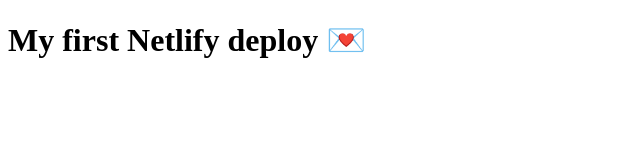
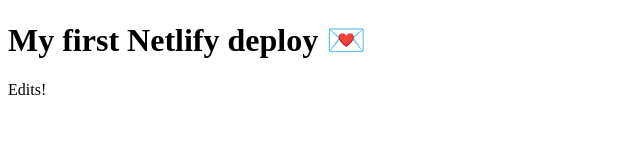
Before and after one commit to vijaylama/delete, a plain HTML site: page index.html in a window 1280 px wide. Shown: the full height of the page, 0-640 px from the left. Drawn offline with Linux system fonts and the light colour scheme.

Commit message:
add edits

```diff
--- a/index.html
+++ b/index.html
@@ -7,5 +7,6 @@
 </head>
 <body>
   <h1>My first Netlify deploy 💌</h1>
+  <p>Edits!</p>
 </body>
 </html>
```
